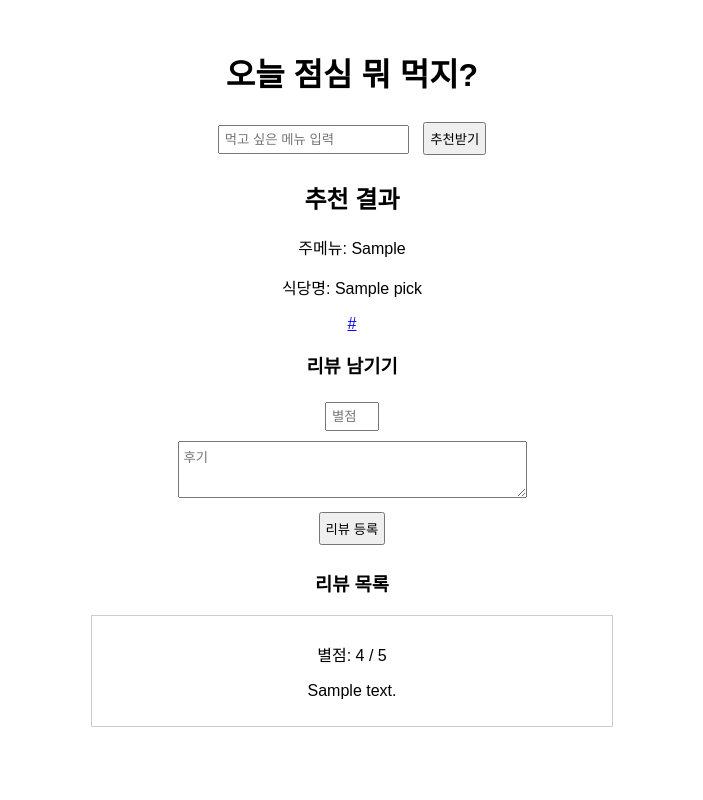
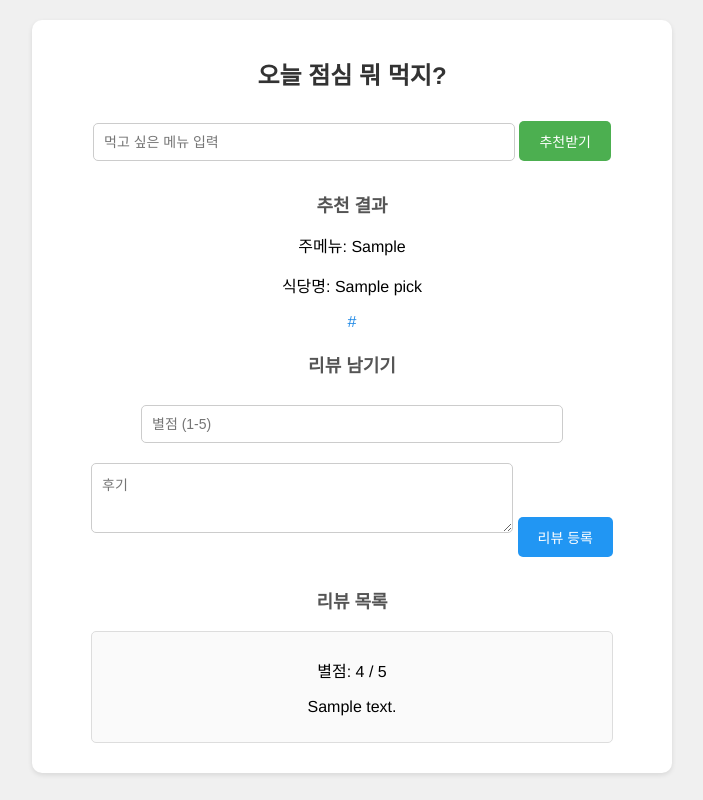
Before and after one commit to risen2aa/lunch-picker, a Flask app: template templates/index.html in a window 1280 px wide. Shown: the whole page, without its empty margins (288-991 px from the left). Run offline with Flask 3, Linux system fonts and the light colour scheme; the template is opened without the code that fills it: most values are stand-ins (such as "Sample title", 1, 10 or a date in 2020).

Commit message:
Add files via upload

```diff
--- a/app.py
+++ b/app.py
@@ -7,7 +7,7 @@ app = Flask(__name__)
 
 # 식당 데이터
 restaurants = [
-     {"main_menu": "닭갈비", "name": "구도로식당", "url": "https://naver.me/GvcTy4hQ"},
+    {"main_menu": "닭갈비", "name": "구도로식당", "url": "https://naver.me/GvcTy4hQ"},
     {"main_menu": "한식", "name": "금슬", "url": "https://naver.me/GipBM8wO"},
     {"main_menu": "우동", "name": "깡우동", "url": "https://naver.me/5gFlnctz"},
     {"main_menu": "분식", "name": "남촌김밥", "url": "https://naver.me/x4FLKdMg"},
@@ -46,48 +46,46 @@ restaurants = [
     {"main_menu": "중식", "name": "하오하오", "url": "https://naver.me/FN7ZCHbm"},
     {"main_menu": "쌀국수", "name": "하이비엣남_쌀국수", "url": "https://naver.me/52RVh9SW"},
     {"main_menu": "중식", "name": "홍콩반점0410", "url": "https://naver.me/5KbK526x"},
-    # 전체 데이터 추가 가능
 ]
 
-# 리뷰 데이터 파일
 REVIEW_FILE = "reviews.json"
 
-# 리뷰 로드 함수
 def load_reviews():
     if os.path.exists(REVIEW_FILE):
         with open(REVIEW_FILE, "r", encoding="utf-8") as f:
             return json.load(f)
     return {}
 
-# 리뷰 저장 함수
 def save_reviews(reviews):
     with open(REVIEW_FILE, "w", encoding="utf-8") as f:
         json.dump(reviews, f, ensure_ascii=False, indent=4)
 
-# 메인 페이지
 @app.route('/', methods=['GET', 'POST'])
 def index():
     pick = None
     reviews = []
+
     if request.method == 'POST':
-        preference = request.form.get('preference', '')
-        filtered = [r for r in restaurants if preference in r["main_menu"] or not preference] or restaurants
-        pick = random.choice(filtered)
+        # 추천받기
+        if 'preference' in request.form and 'rating' not in request.form:
+            preference = request.form.get('preference', '')
+            filtered = [r for r in restaurants if preference in r["main_menu"] or not preference] or restaurants
+            pick = random.choice(filtered)
+            reviews = load_reviews().get(pick['name'], [])
 
-        # 리뷰 제출 처리
-        if 'rating' in request.form and 'review' in request.form:
+        # 리뷰 등록
+        elif 'rating' in request.form and 'review' in request.form and 'restaurant' in request.form:
+            restaurant = request.form['restaurant']
             rating = request.form['rating']
             review = request.form['review']
             if rating and review:
                 reviews_dict = load_reviews()
-                restaurant = pick['name']
                 if restaurant not in reviews_dict:
                     reviews_dict[restaurant] = []
                 reviews_dict[restaurant].append({"rating": rating, "review": review})
                 save_reviews(reviews_dict)
-
-        # 현재 식당의 리뷰 가져오기
-        reviews = load_reviews().get(pick['name'], [])
+            pick = next(r for r in restaurants if r['name'] == restaurant)  # 현재 식당 유지
+            reviews = load_reviews().get(restaurant, [])
 
     return render_template('index.html', pick=pick, reviews=reviews)
 
--- a/templates/index.html
+++ b/templates/index.html
@@ -4,12 +4,23 @@
     <title>점심 메뉴 추천기</title>
     <meta name="viewport" content="width=device-width, initial-scale=1.0">
     <style>
-        body { font-family: Arial, sans-serif; text-align: center; padding: 20px; }
-        input, textarea, button { margin: 5px; padding: 5px; }
-        .review { border: 1px solid #ccc; margin: 10px auto; padding: 10px; max-width: 500px; }
+        body { font-family: 'Helvetica', Arial, sans-serif; text-align: center; padding: 20px; background-color: #f0f0f0; margin: 0; }
+        h1 { color: #333; font-size: 24px; margin-bottom: 20px; }
+        h2, h3 { color: #555; font-size: 18px; }
+        .container { max-width: 600px; margin: 0 auto; background: white; padding: 20px; border-radius: 10px; box-shadow: 0 2px 5px rgba(0,0,0,0.1); }
+        input[type="text"], input[type="number"], textarea { width: 80%; max-width: 400px; padding: 10px; margin: 10px 0; border: 1px solid #ccc; border-radius: 5px; font-size: 14px; }
+        button { background-color: #4CAF50; color: white; padding: 10px 20px; border: none; border-radius: 5px; cursor: pointer; font-size: 14px; margin: 10px 0; }
+        button:hover { background-color: #45a049; }
+        .review-btn { background-color: #2196F3; }
+        .review-btn:hover { background-color: #1e88e5; }
+        .result, .review-form, .reviews { margin-top: 20px; }
+        .review { border: 1px solid #ddd; padding: 10px; margin: 10px 0; border-radius: 5px; background: #fafafa; max-width: 500px; margin-left: auto; margin-right: auto; }
+        a { color: #1e88e5; text-decoration: none; }
+        a:hover { text-decoration: underline; }
     </style>
 </head>
 <body>
+    <div class="container">
         <h1>오늘 점심 뭐 먹지?</h1>
         <form method="POST">
             <input type="text" name="preference" placeholder="먹고 싶은 메뉴 입력">
@@ -17,21 +28,24 @@
         </form>
 
         {% if pick %}
+            <div class="result">
                 <h2>추천 결과</h2>
                 <p>주메뉴: {{ pick.main_menu }}</p>
                 <p>식당명: {{ pick.name }}</p>
                 <p><a href="{{ pick.url }}" target="_blank">{{ pick.url or "URL 없음" }}</a></p>
+            </div>
 
+            <div class="review-form">
                 <h3>리뷰 남기기</h3>
                 <form method="POST">
-            <input type="hidden" name="preference" value="{{ request.form.get('preference', '') }}">
+                    <input type="hidden" name="restaurant" value="{{ pick.name }}">
                     <input type="number" name="rating" min="1" max="5" placeholder="별점 (1-5)" required>
-            <br>
-            <textarea name="review" placeholder="후기" rows="3" cols="40" required></textarea>
-            <br>
-            <button type="submit">리뷰 등록</button>
+                    <textarea name="review" placeholder="후기" rows="3" required></textarea>
+                    <button type="submit" class="review-btn">리뷰 등록</button>
                 </form>
+            </div>
 
+            <div class="reviews">
                 <h3>리뷰 목록</h3>
                 {% if reviews %}
                     {% for r in reviews %}
@@ -43,6 +57,8 @@
                 {% else %}
                     <p>아직 리뷰가 없습니다.</p>
                 {% endif %}
+            </div>
         {% endif %}
+    </div>
 </body>
 </html>
```
Lines whose indentation alone changed are shown as unchanged.
